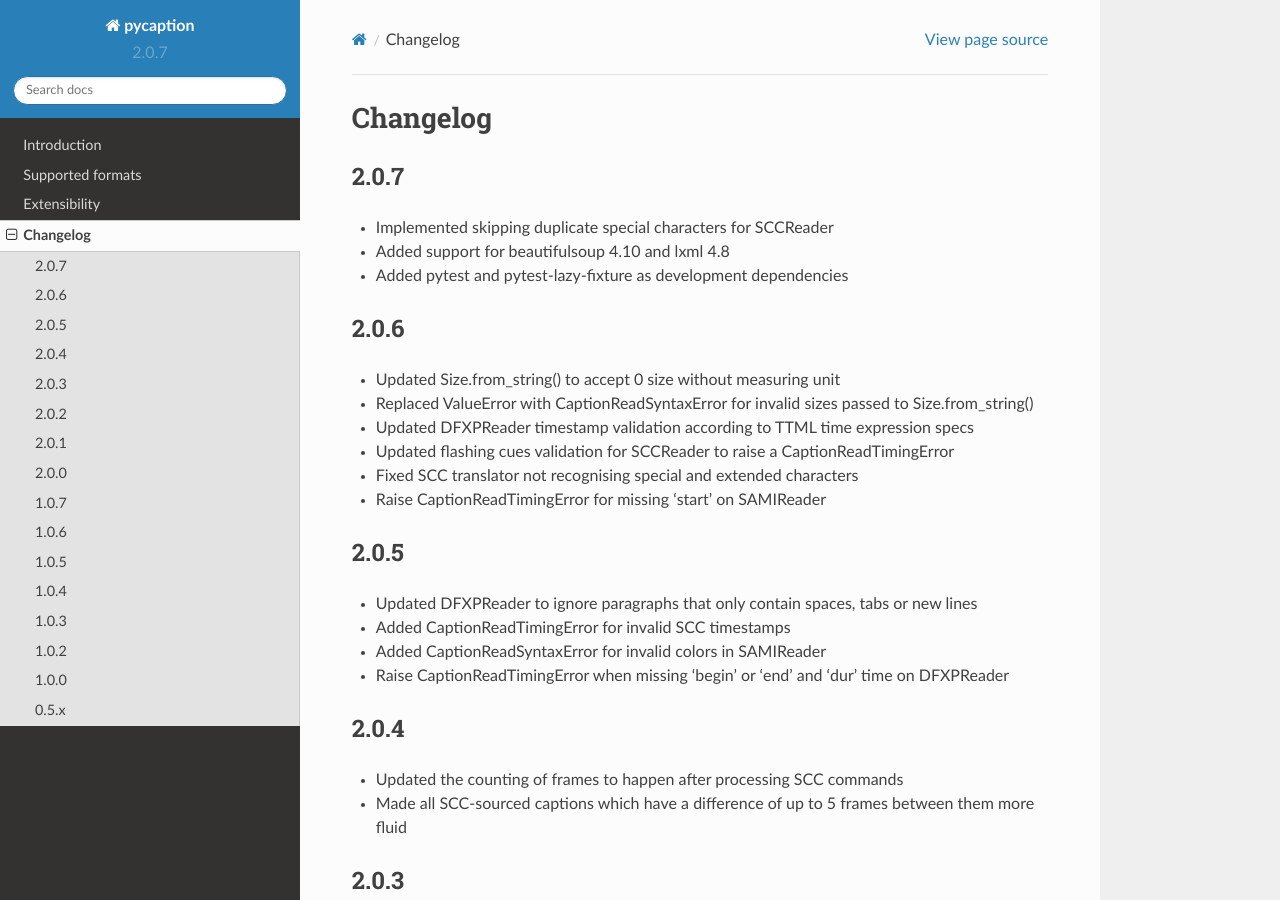
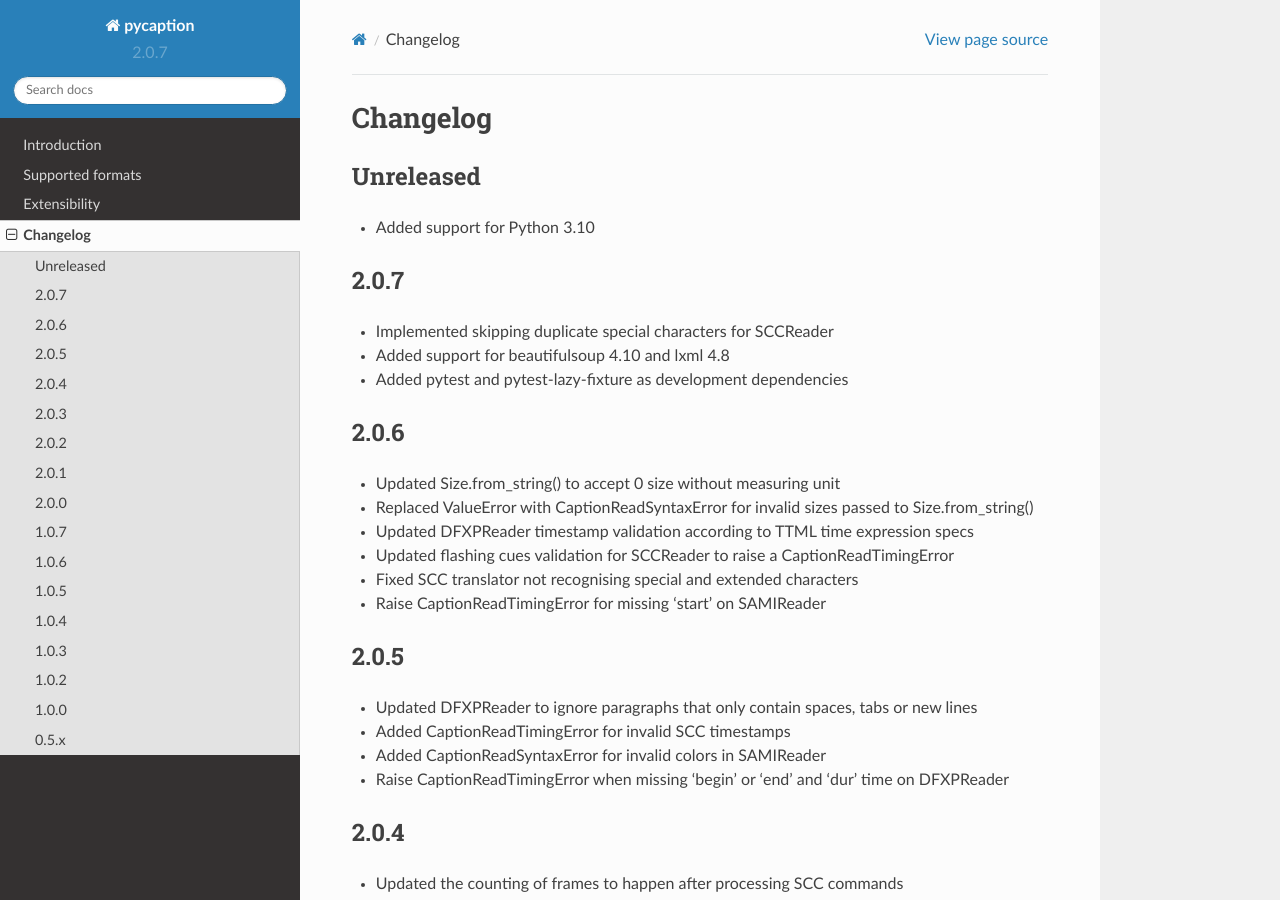
Before and after one commit to pbs/pycaption, a Sphinx documentation site: the page built from docs/changelog.rst, in a window 1280 px wide and 900 px high. Built offline with Sphinx 7.4.7 and the Read the Docs theme 2.0.0, drawn with Linux system fonts in a browser that asks for light colours.

Commit message:
OCTO-10449 Added Python 3.10 support

```diff
--- a/README.rst
+++ b/README.rst
@@ -7,7 +7,7 @@ py-caption
 to read content into a CaptionSet object, and then use one of the Writers to
 output the CaptionSet into captions of your desired format.
 
-Tested with Python versions 3.6, 3.7, 3.8 and 3.9.
+Tested with Python versions 3.6, 3.7, 3.8, 3.9 and 3.10.
 (for Python 2 use pycaption < 1.0.0)
 
 For details, see the `documentation <http://pycaption.readthedocs.org>`__.
--- a/docs/changelog.rst
+++ b/docs/changelog.rst
@@ -1,5 +1,9 @@
 Changelog
 ---------
+Unreleased
+^^^^^^^^^^
+- Added support for Python 3.10
+
 2.0.7
 ^^^^^
 - Implemented skipping duplicate special characters for SCCReader
--- a/docs/introduction.rst
+++ b/docs/introduction.rst
@@ -5,8 +5,6 @@ Introduction
 Readers to read content into a CaptionSet object,
 and then use one of the Writers to output the CaptionSet into
 captions of your desired format.
-
-Requires Python 3.6+ (up to Python 3.9).
 
 Turn a caption into multiple caption outputs:
 
--- a/setup.py
+++ b/setup.py
@@ -48,6 +48,7 @@ setup(
         'Programming Language :: Python :: 3.7',
         'Programming Language :: Python :: 3.8',
         'Programming Language :: Python :: 3.9',
+        'Programming Language :: Python :: 3.10',
         'Topic :: Software Development :: Libraries',
         'Topic :: Software Development :: Libraries :: Python Modules',
         'Topic :: Multimedia :: Video',
```
Also changed, not shown: .travis.yml (deleted), 2 other files.
